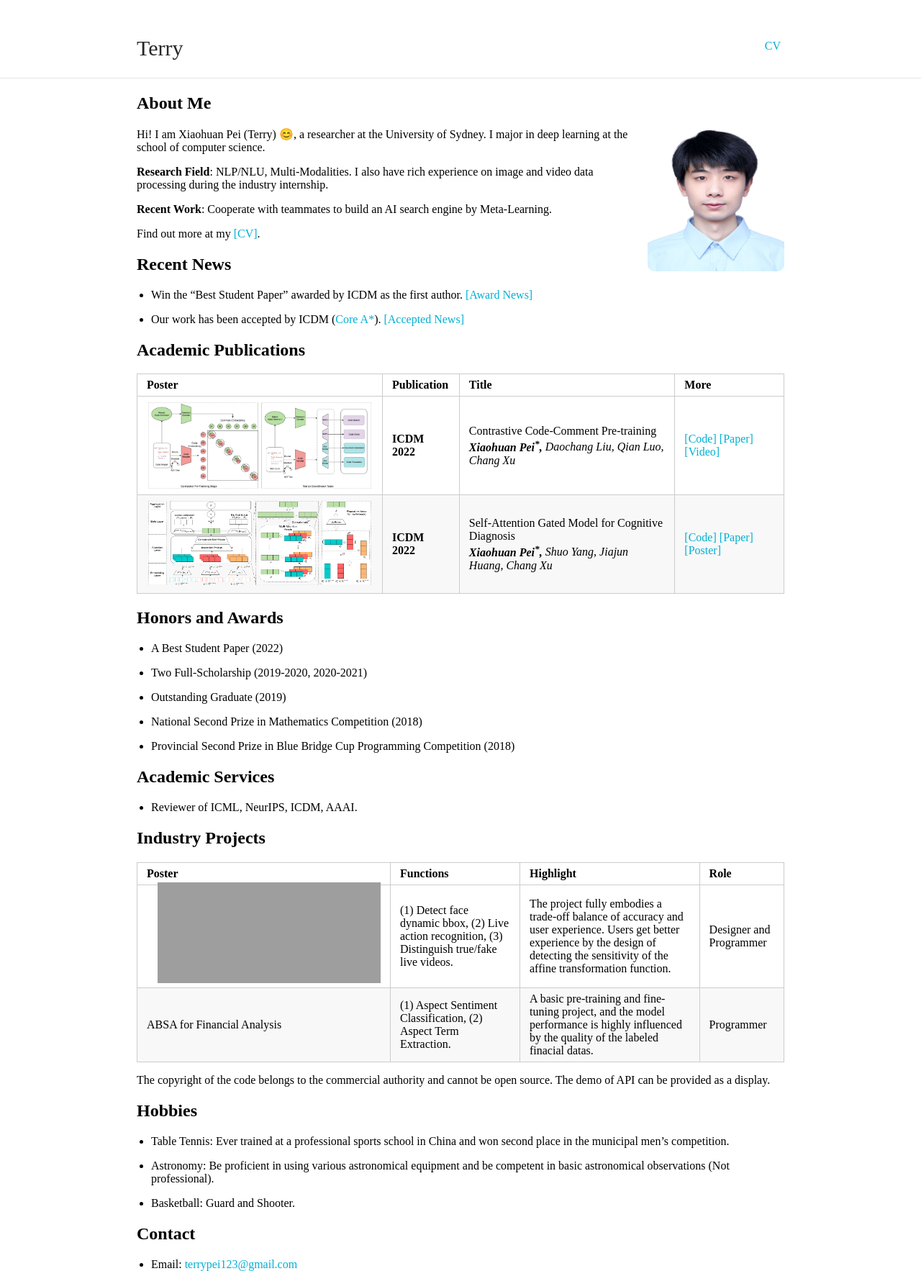
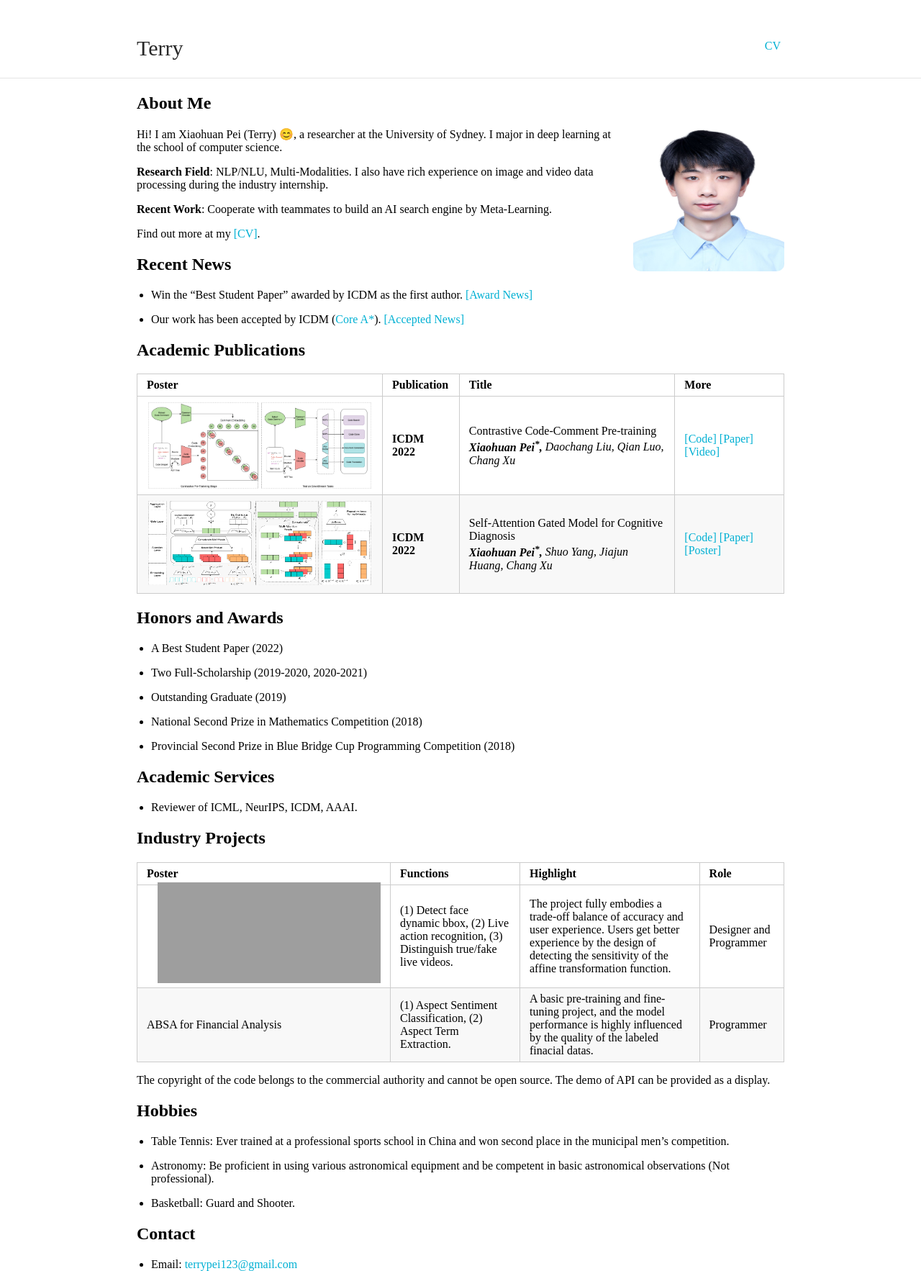
Before and after one commit to TerryPei/Terry000.github.io-1, a Jekyll site: the page built from index.md, in a window 1280 px wide. Shown: the whole page at 72% size. Built offline with Jekyll 4.4.1, drawn with Linux system fonts in a browser that asks for light colours; our own code applies the rules of GitHub Pages for plain Markdown files; grey boxes are pictures that could not be loaded.

Commit message:
Update typography.scss

```diff
--- a/_sass/typography.scss
+++ b/_sass/typography.scss
@@ -38,7 +38,7 @@
     }
     .profile-picture {
         height: 210px;
-        width: 190px;
+        width: 210px;
         position: relative;
         margin: -10px 0 0 15px;
         float: right;
```
